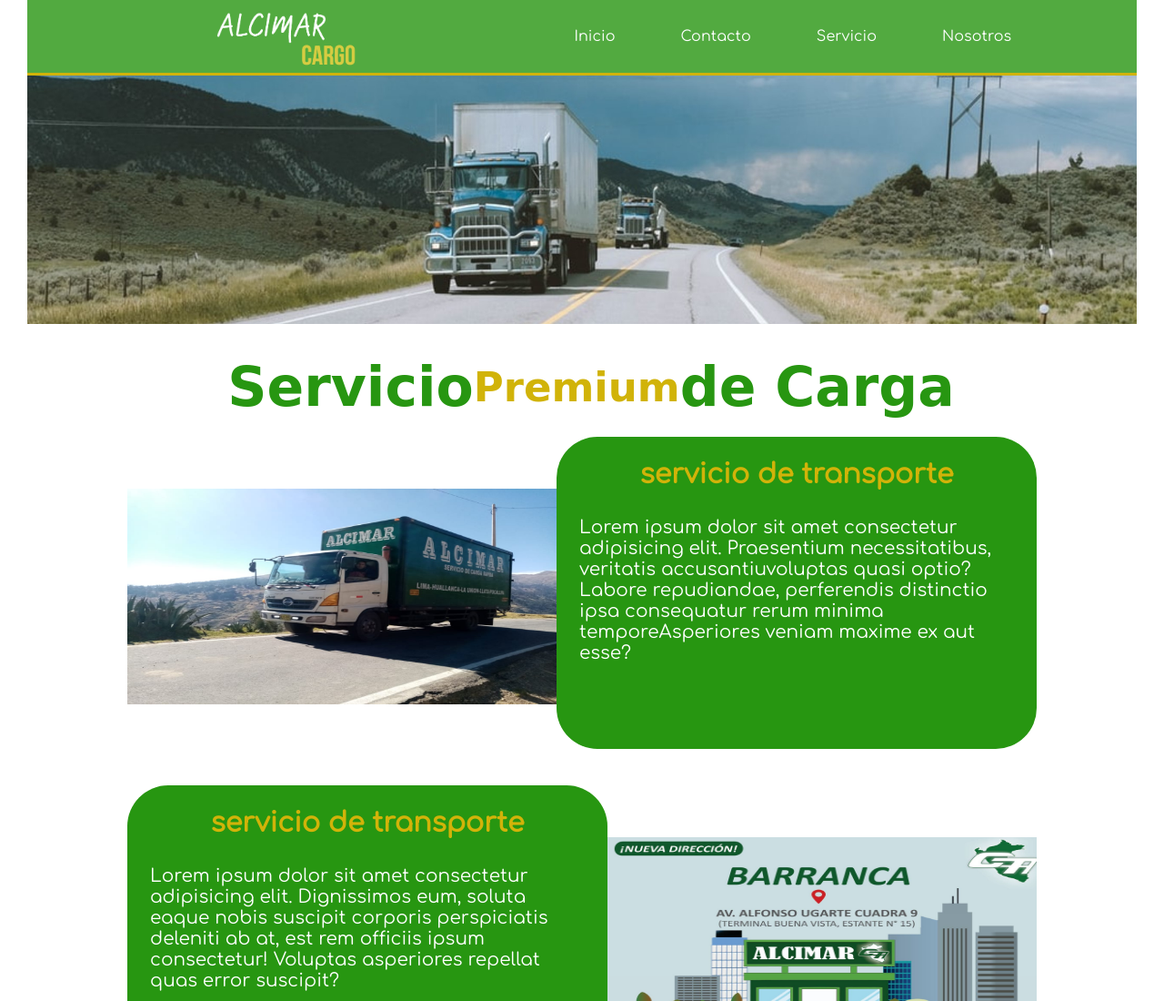
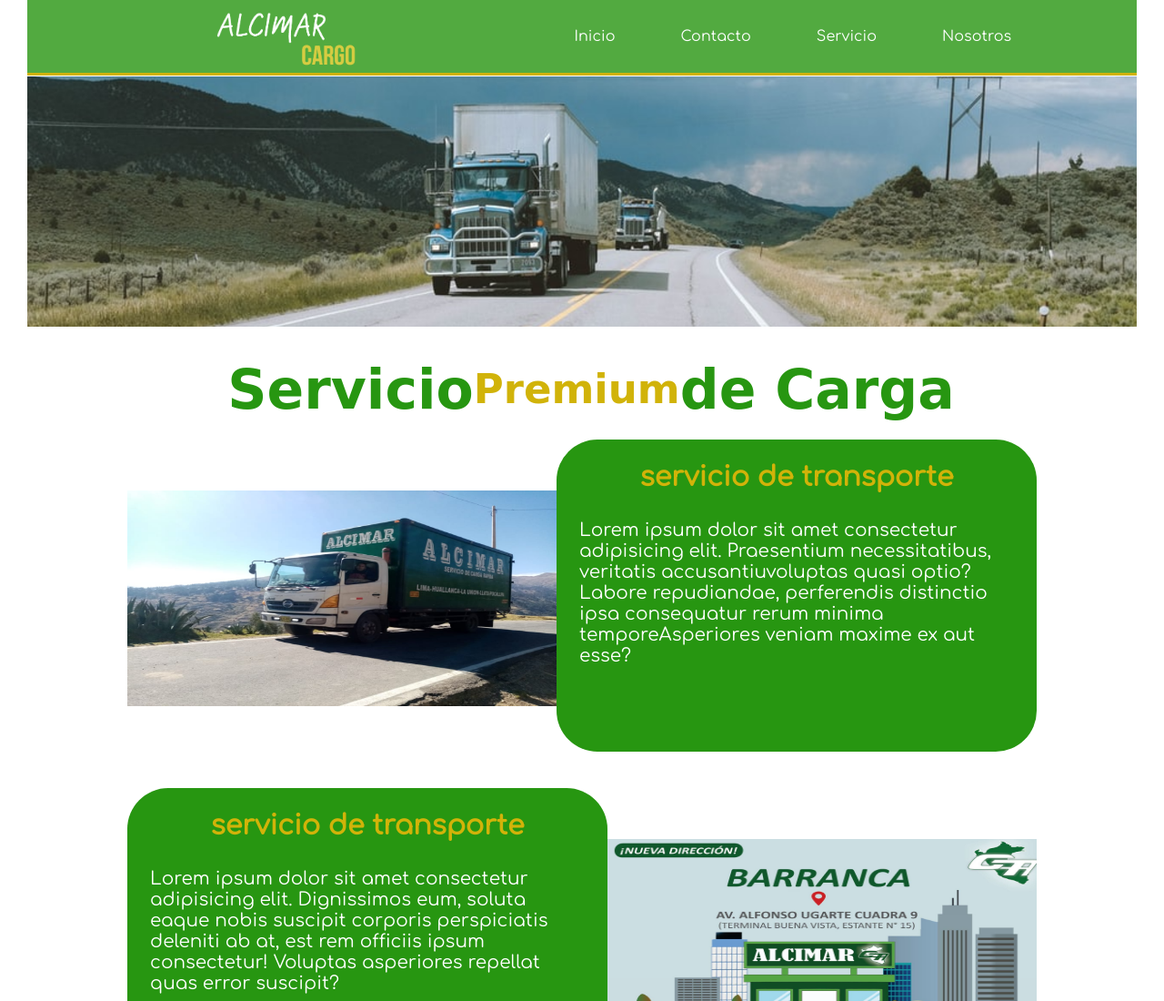
Before and after one commit to Joshua27p/Alcimar_landingpage, a plain HTML site: page main.html in a window 1280 px wide. Shown: the top 1100 px of the page at 91% size. Drawn offline with Linux system fonts and the light colour scheme; a web font is replaced by a local one.

Commit message:
banner pgn

```diff
--- a/main.html
+++ b/main.html
@@ -23,6 +23,7 @@
             <figure class="logo">
                 <img src="./images/logoalcimar2.png" alt ="LOGO" width="250" />
             </figure>
+            <!-- navbar -->
             <nav>
                 <ul class="menu">
                     <li><a class="link"href="#nosotros">Nosotros </a></li>
@@ -32,9 +33,10 @@
                 </ul>
             </nav>
         </header>
+            <!-- BANNER -->
         <div class="banner">
             <figure>
-                <img class="imagen-truck" src="./images/banneralcimar.jpg">
+                <img class="imagen-truck" src="./images/bannermejorado.png">
             </figure>
         </div>
 
```
Also changed, not shown: images/bannermejorado.png (added).
